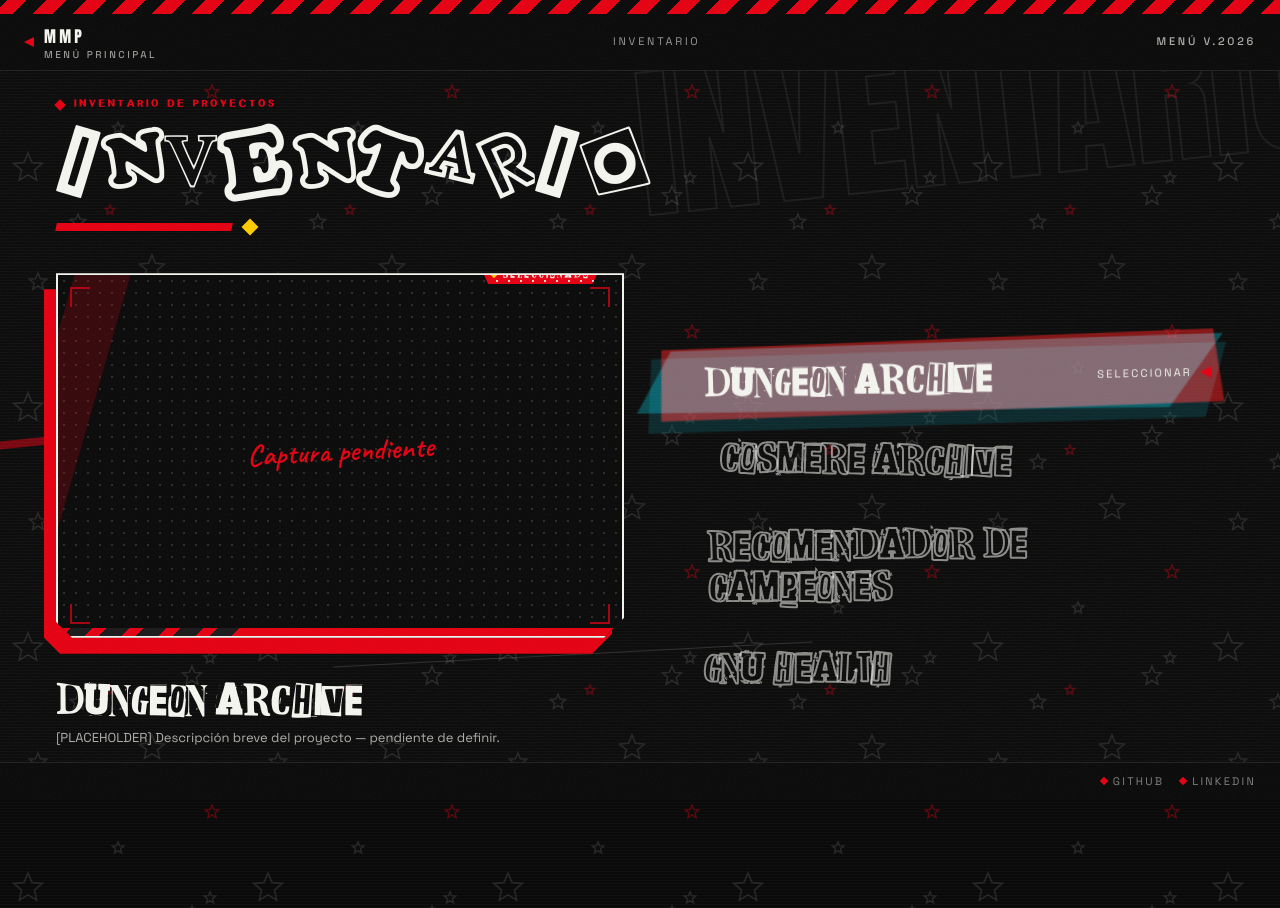
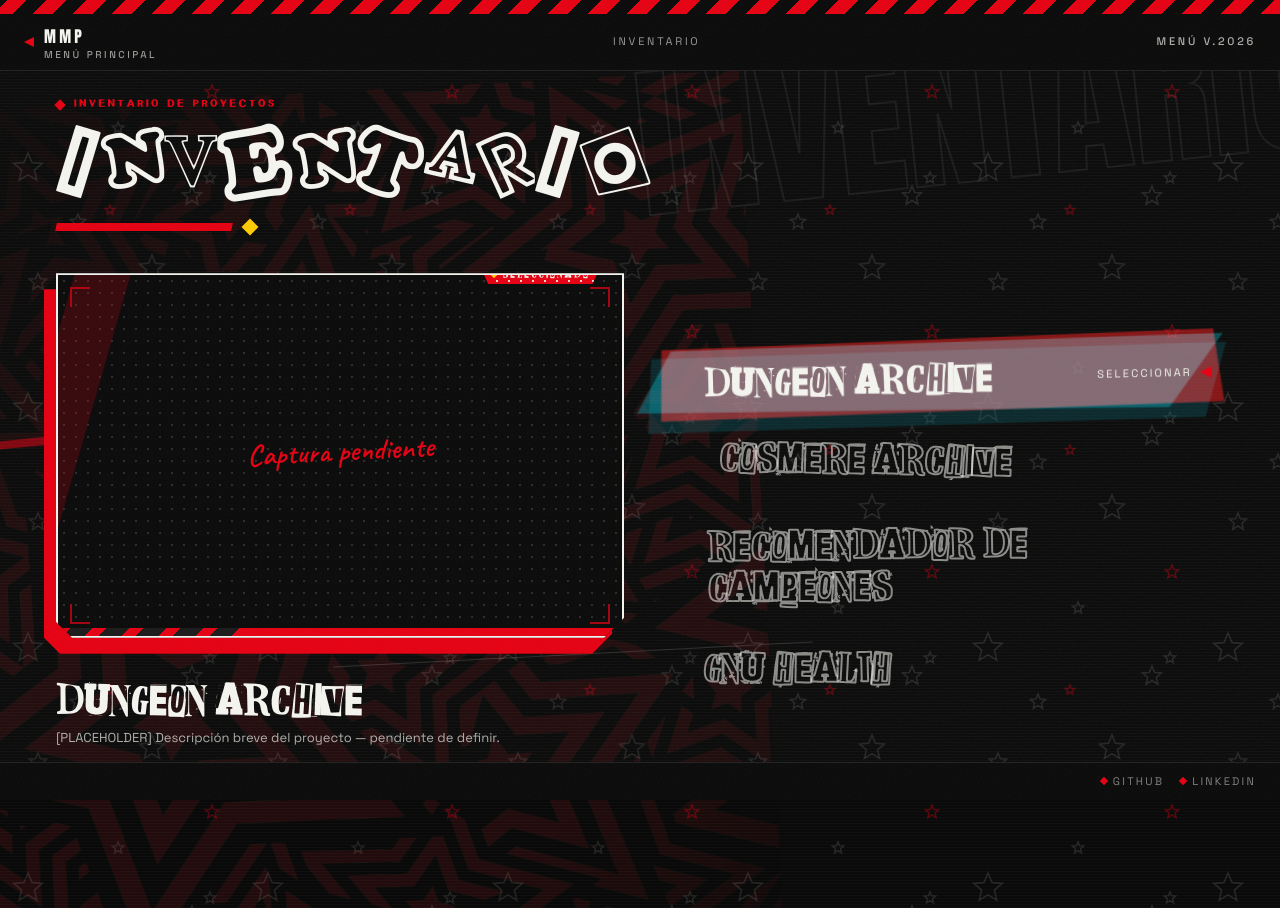
Before and after one commit to MarioMunPeq/portfolio, a React (Vite) app: page /projects in a window 1280 px wide. Built offline with nearby package versions, Linux system fonts and the light colour scheme.

Commit message:
small background change

```diff
--- a/src/pages/About.tsx
+++ b/src/pages/About.tsx
@@ -409,6 +409,22 @@ export function About() {
         {/* Fondo: estrellas de contorno sutiles (mismo patrón que el inventario) */}
         <span aria-hidden="true" className="pointer-events-none absolute inset-0 bg-stars opacity-70" />
 
+        {/* Starbackground: textura atmosférica sutil detrás de la composición.
+            Sesgada a la derecha (zona de estadísticas), con máscara que
+            desvanece hacia la izquierda para no competir con la tarjeta
+            de perfil. Opacidad baja para mantener la legibilidad. */}
+        <span
+          aria-hidden="true"
+          className="pointer-events-none absolute -right-20 top-0 h-full w-[70%] opacity-[0.14]"
+          style={{
+            backgroundImage: 'url(/portfolio/images/background/starbackground.png)',
+            backgroundSize: 'cover',
+            backgroundPosition: 'center',
+            maskImage: 'linear-gradient(to right, transparent 0%, black 35%, black 100%)',
+            WebkitMaskImage: 'linear-gradient(to right, transparent 0%, black 35%, black 100%)',
+          }}
+        />
+
         {/* Palabra fantasma de marca */}
         <span
           aria-hidden="true"
--- a/src/pages/Projects.tsx
+++ b/src/pages/Projects.tsx
@@ -19,6 +19,22 @@ function ProjectsGraphicLayer() {
     >
       {/* Estrellas de contorno sutiles de fondo */}
       <span className="absolute inset-0 bg-stars opacity-70" />
+
+      {/* Starbackground: textura atmosférica compartida con la página de perfil.
+          Posicionada hacia la izquierda/centro con rotación diagonal sutil.
+          Máscara angular para crear un recorte tipo panel gráfico de P5.
+          Opacidad ligeramente menor que en perfil para variedad visual. */}
+      <span
+        className="absolute -left-16 top-[10%] h-[120%] w-[65%] opacity-[0.12]"
+        style={{
+          backgroundImage: 'url(/portfolio/images/background/starbackground.png)',
+          backgroundSize: 'cover',
+          backgroundPosition: 'center',
+          transform: 'rotate(-3deg)',
+          maskImage: 'linear-gradient(135deg, transparent 0%, black 30%, black 70%, transparent 100%)',
+          WebkitMaskImage: 'linear-gradient(135deg, transparent 0%, black 30%, black 70%, transparent 100%)',
+        }}
+      />
 
       <span
         className="absolute right-[-3rem] top-[3%] -rotate-6 select-none font-display uppercase leading-none text-outline-faint opacity-25"
```
